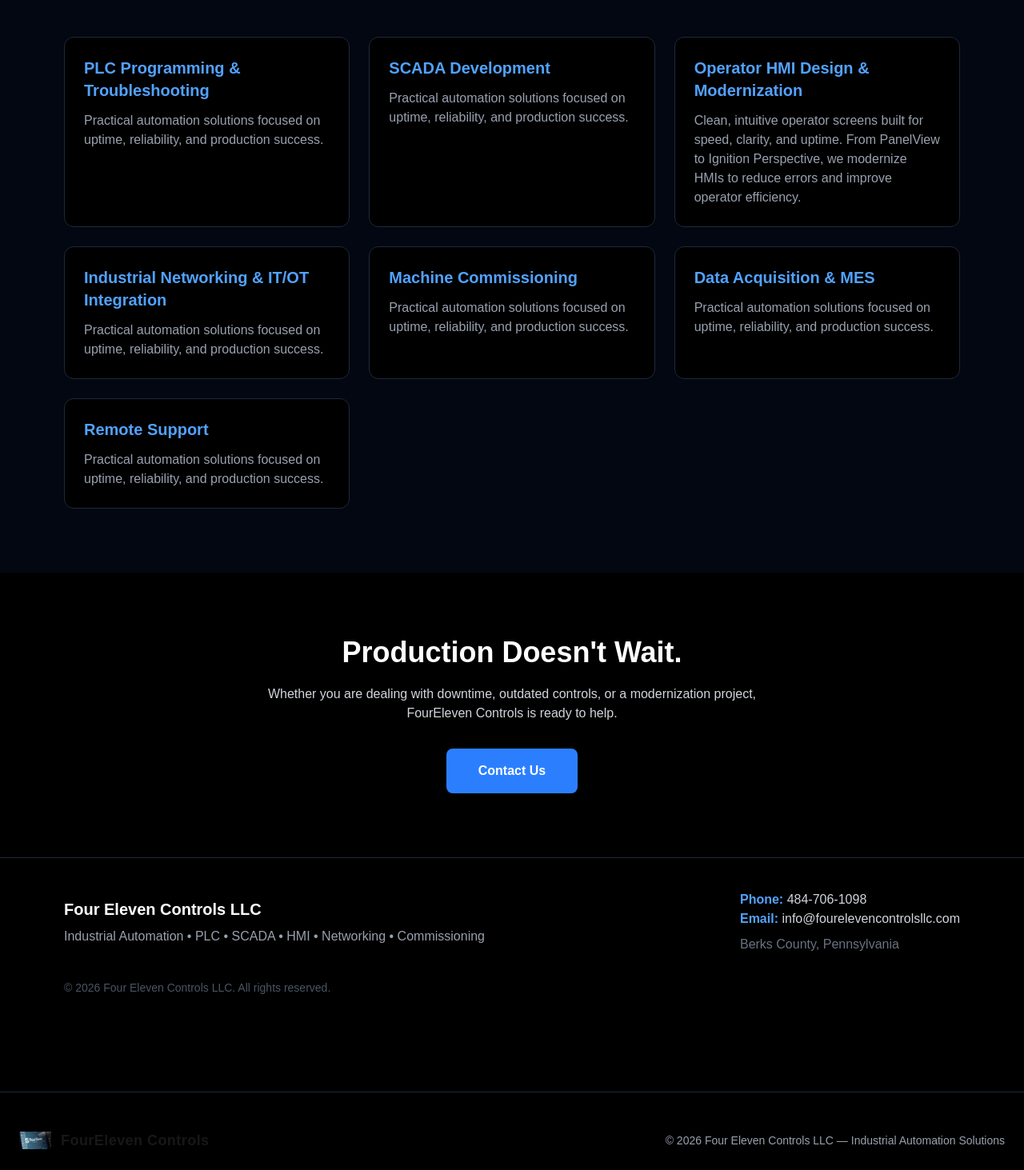
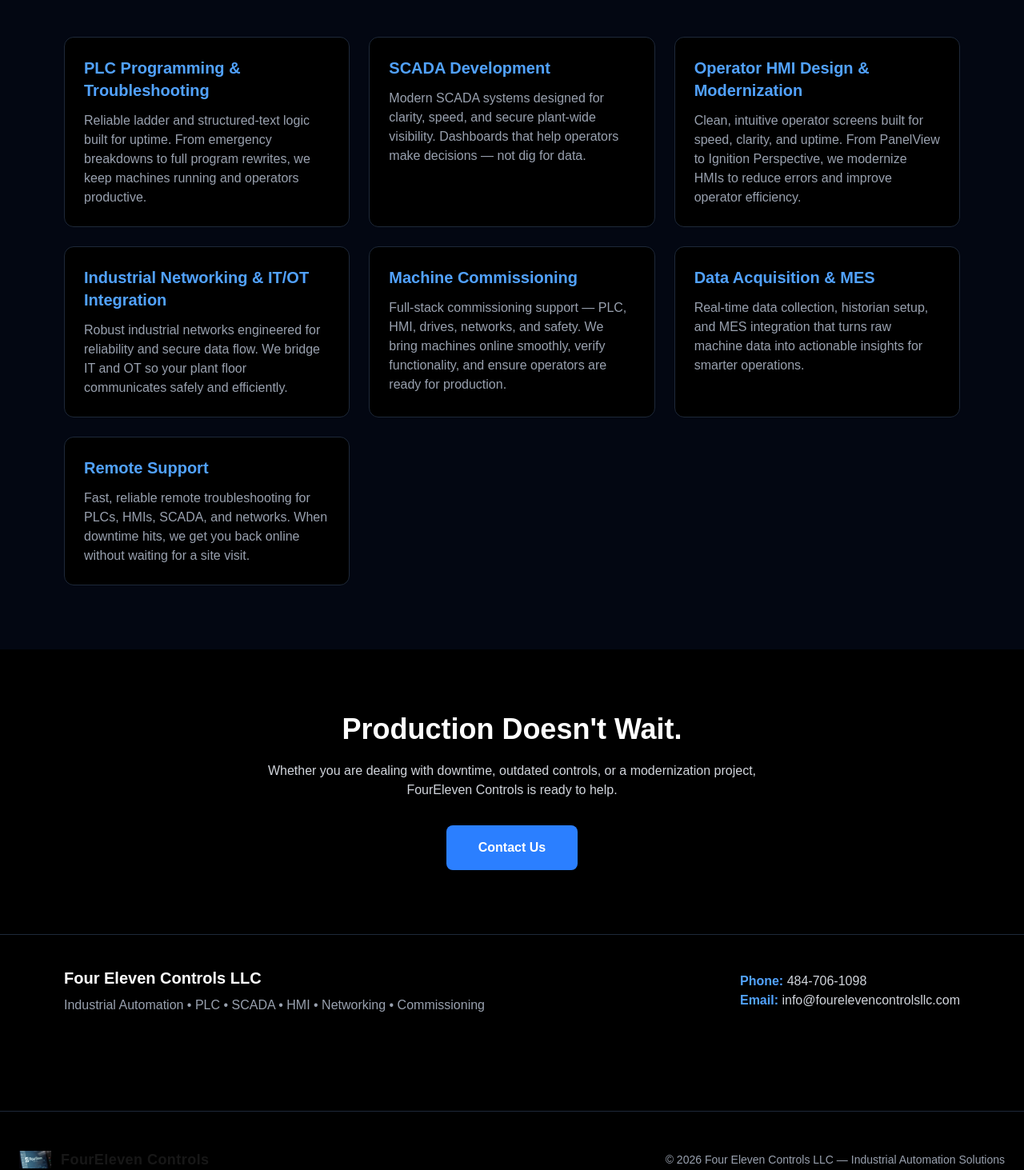
Before and after one commit to FourEleven13/foureleven-controls-website, a Next.js app: page / in a window 1280 px wide. Shown: the part 914-2377 px from the top of the page at 80% size. Built offline with nearby package versions, Linux system fonts and the light colour scheme.

Commit message:
Fix Descriptions

```diff
--- a/app/page.tsx
+++ b/app/page.tsx
@@ -4,6 +4,7 @@
 export default function Home() {
   return (
     <main className="min-h-screen bg-black text-white">
+
       {/* Hero Section */}
       <section className="flex min-h-screen flex-col justify-center px-8 md:px-20">
         <motion.div
@@ -14,7 +15,7 @@
         >
           {/* Brand Line */}
           <p className="mb-4 text-sm tracking-[0.4em] text-blue-400">
-            FOUR ELEVEN CONTROLS LLC
+            FourEleven Controls LLC
           </p>
 
           <h1 className="text-5xl font-bold leading-tight md:text-7xl">
@@ -48,30 +49,50 @@
         <h2 className="text-4xl font-bold">Automation Services</h2>
 
         <div className="mt-10 grid gap-6 md:grid-cols-3">
+
           {[
-            "PLC Programming & Troubleshooting",
-            "SCADA Development",
-            "Operator HMI Design & Modernization",   // ⭐ NEW SERVICE ADDED HERE
-            "Industrial Networking & IT/OT Integration",
-            "Machine Commissioning",
-            "Data Acquisition & MES",
-            "Remote Support"
+            {
+              title: "PLC Programming & Troubleshooting",
+              desc: "Reliable ladder and structured‑text logic built for uptime. From emergency breakdowns to full program rewrites, we keep machines running and operators productive."
+            },
+            {
+              title: "SCADA Development",
+              desc: "Modern SCADA systems designed for clarity, speed, and secure plant‑wide visibility. Dashboards that help operators make decisions — not dig for data."
+            },
+            {
+              title: "Operator HMI Design & Modernization",
+              desc: "Clean, intuitive operator screens built for speed, clarity, and uptime. From PanelView to Ignition Perspective, we modernize HMIs to reduce errors and improve operator efficiency."
+            },
+            {
+              title: "Industrial Networking & IT/OT Integration",
+              desc: "Robust industrial networks engineered for reliability and secure data flow. We bridge IT and OT so your plant floor communicates safely and efficiently."
+            },
+            {
+              title: "Machine Commissioning",
+              desc: "Full‑stack commissioning support — PLC, HMI, drives, networks, and safety. We bring machines online smoothly, verify functionality, and ensure operators are ready for production."
+            },
+            {
+              title: "Data Acquisition & MES",
+              desc: "Real‑time data collection, historian setup, and MES integration that turns raw machine data into actionable insights for smarter operations."
+            },
+            {
+              title: "Remote Support",
+              desc: "Fast, reliable remote troubleshooting for PLCs, HMIs, SCADA, and networks. When downtime hits, we get you back online without waiting for a site visit."
+            }
           ].map((service) => (
             <div
-              key={service}
+              key={service.title}
               className="rounded-xl border border-gray-800 bg-black p-6 hover:border-blue-500 transition-all"
             >
               <h3 className="text-xl font-semibold text-blue-400">
-                {service}
+                {service.title}
               </h3>
               <p className="mt-3 text-gray-400">
-                {service === "Operator HMI Design & Modernization"
-                  ? "Clean, intuitive operator screens built for speed, clarity, and uptime. From PanelView to Ignition Perspective, we modernize HMIs to reduce errors and improve operator efficiency."
-                  : "Practical automation solutions focused on uptime, reliability, and production success."
-                }
+                {service.desc}
               </p>
             </div>
           ))}
+
         </div>
       </section>
 
@@ -107,15 +128,11 @@
           <div className="text-gray-300">
             <p><span className="font-semibold text-blue-400">Phone:</span> 484-706-1098</p>
             <p><span className="font-semibold text-blue-400">Email:</span> info@fourelevencontrolsllc.com</p>
-            <p className="mt-2 text-gray-500">Berks County, Pennsylvania</p>
           </div>
 
         </div>
+      </footer>
 
-        <p className="text-gray-600 text-sm mt-8">
-          © {new Date().getFullYear()} Four Eleven Controls LLC. All rights reserved.
-        </p>
-      </footer>
     </main>
   );
 }
```
